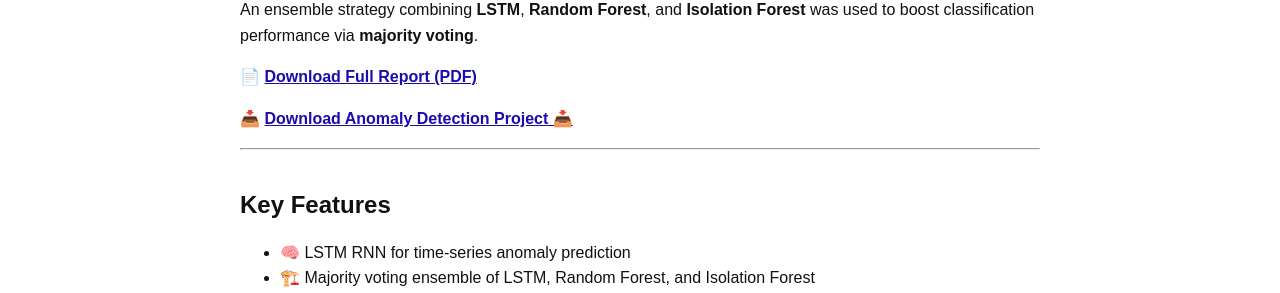
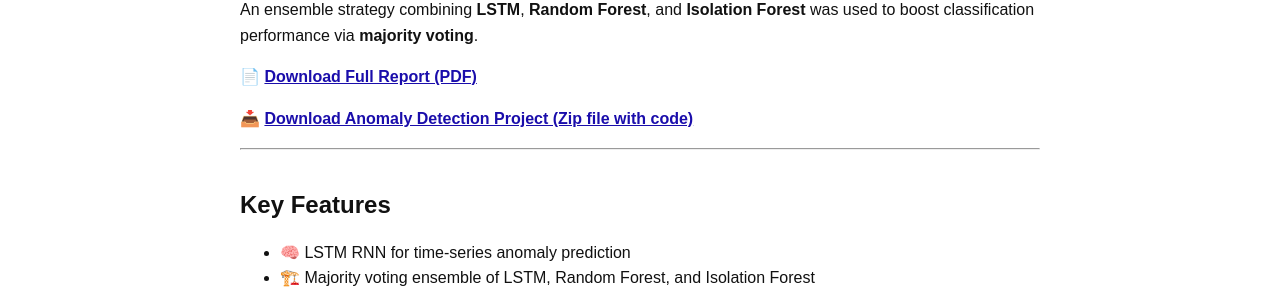
Before and after one commit to SebasFelipeRA/sebastianriveraportfolio, a Jekyll site: the page built from projects/mqtt-anomaly.md, in a window 1280 px wide. Shown: the part 497-790 px from the top of the page. Built offline with Jekyll 4.4.1, drawn with Linux system fonts in a browser that asks for light colours; our own code applies the rules of GitHub Pages for plain Markdown files.

Commit message:
Update mqtt-anomaly.md

```diff
--- a/projects/mqtt-anomaly.md
+++ b/projects/mqtt-anomaly.md
@@ -16,7 +16,7 @@
 
 📄 **[Download Full Report (PDF)](/sebastianriveraportfolio/docs/pdf/SEP_769_Final_Project_Anomoly_Detection_Final_Report.pdf)**
 
-📥 **[Download Anomaly Detection Project 📥](https://github.com/sebasfelipera/sebastianriveraportfolio/raw/main/assets/projects/SEP_769_Code.zip)**
+📥 **[Download Anomaly Detection Project (Zip file with code)](https://github.com/sebasfelipera/sebastianriveraportfolio/raw/main/assets/projects/SEP_769_Code.zip)**
 
 
 ---
```
